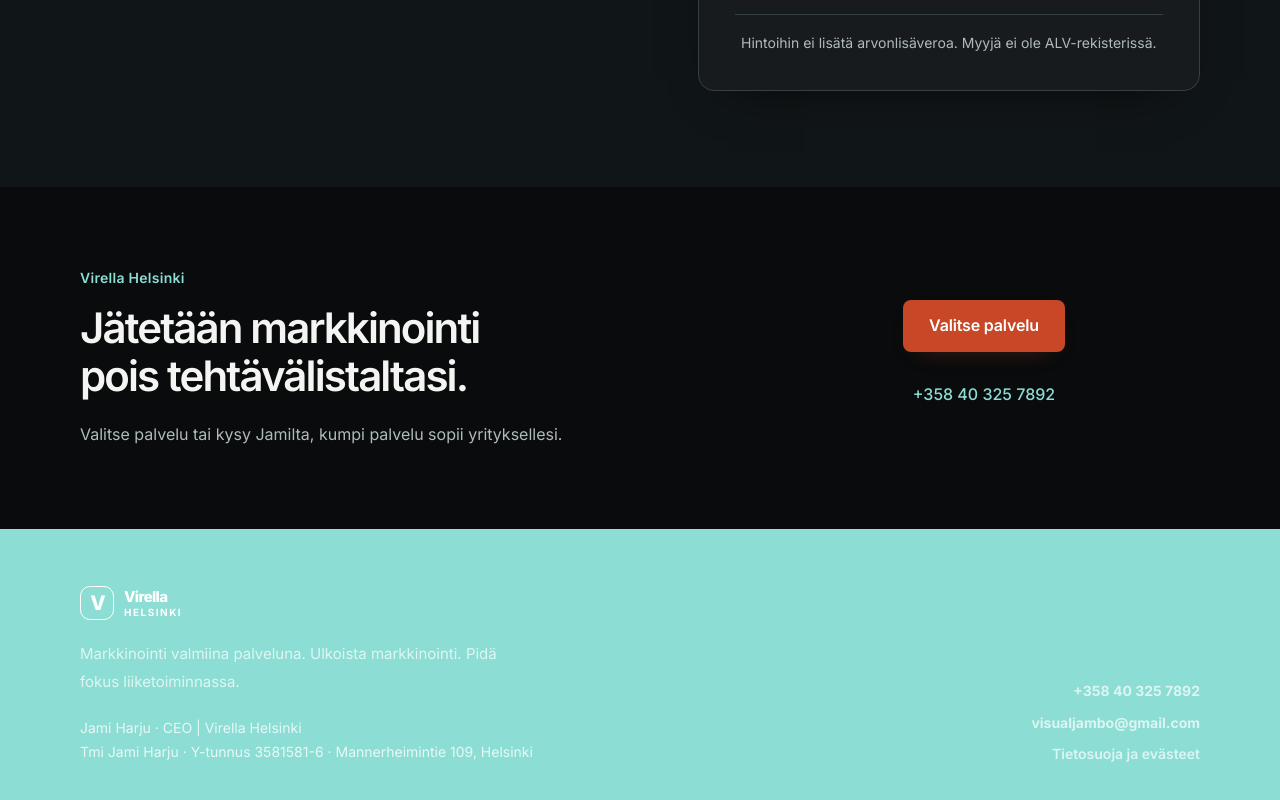
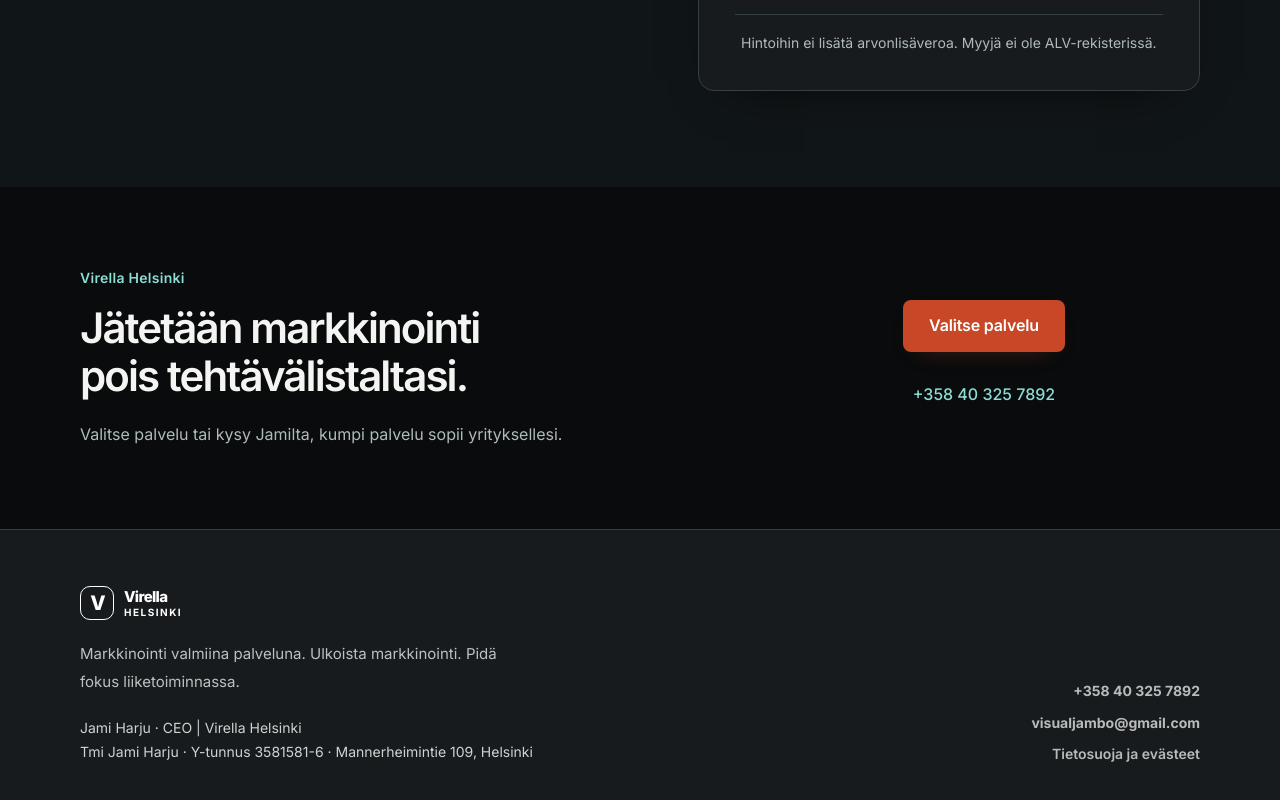
Before and after one commit to Jambovisuaalit/virella-helsinki-web, a Next.js app: page / in a window 1280 px wide. Shown: the part 2389-3189 px from the top of the page. Built offline with nearby package versions, Linux system fonts and the light colour scheme.

Commit message:
style: ensure dark-mode contrast across footer and interactive controls

```diff
--- a/components/site/footer.tsx
+++ b/components/site/footer.tsx
@@ -6,7 +6,7 @@ import { businessConfig } from "@/config/business";
 
 export function SiteFooter() {
   return (
-    <footer className="border-t border-white/8 bg-brand py-12 text-sm text-white/70 sm:py-14">
+    <footer className="border-t border-border bg-surface py-12 text-sm text-white/70 sm:py-14">
       <SectionContainer>
         <div className="grid gap-10 sm:grid-cols-[1fr_auto] sm:items-end">
           <div>
```
